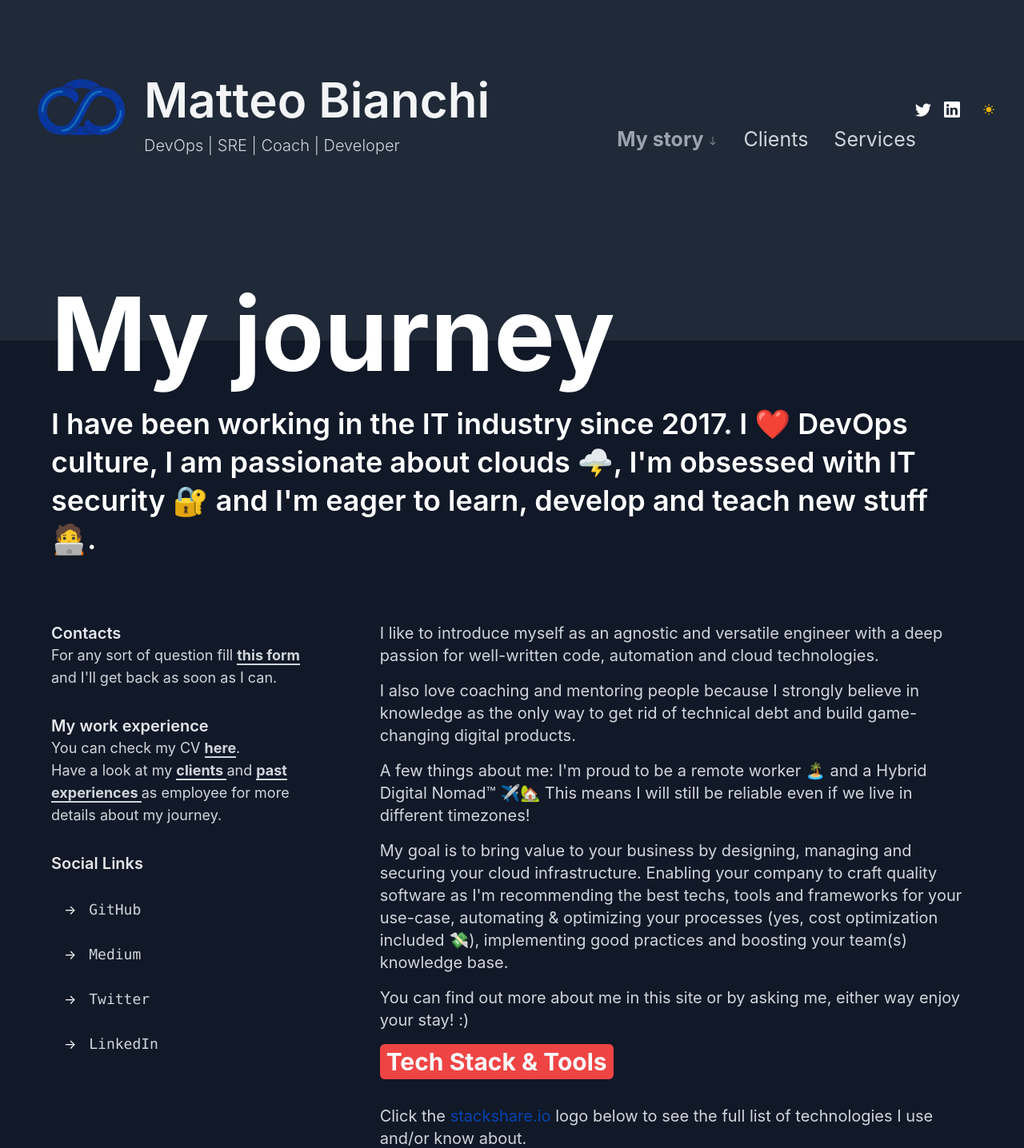
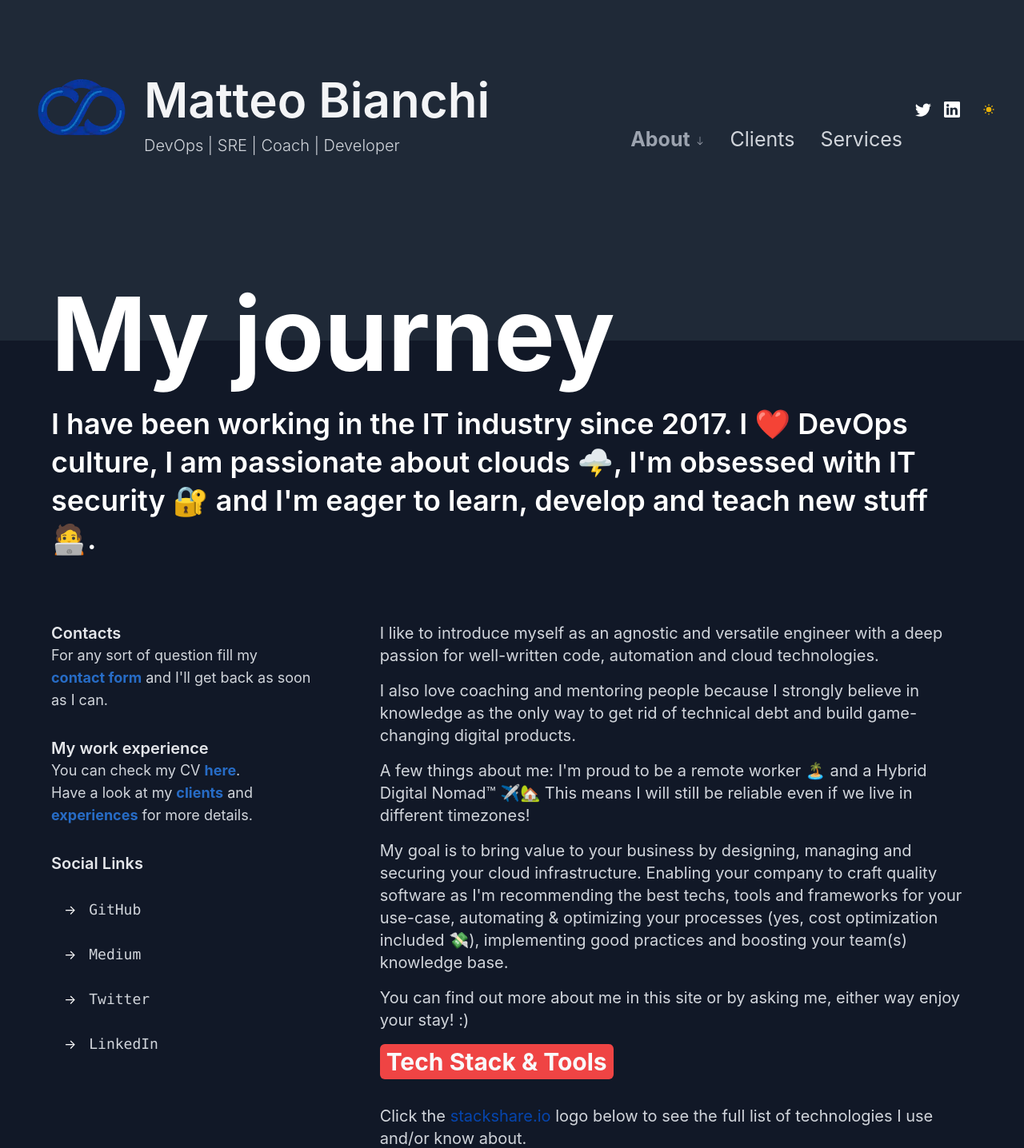
Before and after one commit to mbianchidev/mb-consulting.dev, a Next.js app: page /about in a window 1280 px wide. Shown: the top 1436 px of the page at 80% size. Built offline with nearby package versions, Linux system fonts and the light colour scheme.

Commit message:
Edited about, improved services pages, improved wip page, finished 404 and 500 error pages, minimal edit on privacy policy

```diff
--- a/components/AboutMe.js
+++ b/components/AboutMe.js
@@ -4,6 +4,10 @@ import Image from 'next/image';
 import stackshareLogo from "../public/images/stackshare.webp";
 
 export default function AboutMe() {
+  const linkTextStyle = "text-gray-800 font-bold dark:text-gray-300 hover-underline-animation";
+  const socialTextStyle = "text-lg text-gray-500 font-mono relative overflow-hidden dark:text-gray-300"
+  const underlineTransition = "absolute h-0.5 w-full bg-gray-400 bottom-0 transform -translate-x-24 group-hover:translate-x-0 transition duration-300"
+
   return (
     <section className="bg-white dark:bg-gray-800">
       <div className="max-w-6xl mx-auto h-48 bg-white dark:bg-gray-800">
@@ -30,12 +34,13 @@ export default function AboutMe() {
                 Contacts
               </h1>
               <span className="text-lg text-gray-500 mt-4 dark:text-gray-300">
-                For any sort of question fill {" "}
+                For any sort of question fill my {" "}
                 <a
                   href="/contacts"
-                  className="text-gray-800 border-b-2 border-gray-800 dark:border-gray-300 font-bold dark:text-gray-300"
+                  className={linkTextStyle}
+                  style={{color : "#276CC6"}}
                 >
-                  this form
+                  contact form
                 </a>{" "}
                 and I'll get back as soon as I can.
               </span>
@@ -49,7 +54,8 @@ export default function AboutMe() {
                 <a
                   href={userData.resumeUrl}
                   target="_blank" rel="noopener noreferrer"
-                  className="text-gray-800 border-b-2 border-gray-800 dark:border-gray-300 font-bold dark:text-gray-300"
+                  className={linkTextStyle}
+                  style={{color : "#276CC6"}}
                 >
                   here
                 </a>.
@@ -57,13 +63,15 @@ export default function AboutMe() {
                   Have a look at my {" "}
                   <a
                     href="/clients" rel="noopener noreferrer"
-                    className="text-gray-800 border-b-2 border-gray-800 dark:border-gray-300 font-bold dark:text-gray-300"
+                    className={linkTextStyle}
+                    style={{color : "#276CC6"}}
                   > clients </a>{" "} and {" "}
                   <a
                     href="/experience" rel="noopener noreferrer"
-                    className="text-gray-800 border-b-2 border-gray-800 dark:border-gray-300 font-bold dark:text-gray-300"
-                  > past experiences </a>{" "}
-                  as employee for more details about my journey.
+                    className={linkTextStyle}
+                    style={{color : "#276CC6"}}
+                  > experiences </a>{" "}
+                  for more details.
                 </p>
               </span>
             </div>
@@ -80,8 +88,8 @@ export default function AboutMe() {
                   className="flex flex-row items-center space-x-4 group"
                 >
                   <div className="my-4">&rarr;</div>
-                  <span className="text-lg text-gray-500 font-mono relative overflow-hidden dark:text-gray-300">
-                    <div className="absolute h-0.5 w-full bg-gray-400 bottom-0 transform -translate-x-24 group-hover:translate-x-0 transition duration-300" suppressHydrationWarning={true}></div>
+                  <span className={socialTextStyle}>
+                    <div className={underlineTransition} suppressHydrationWarning={true}></div>
                     GitHub
                   </span>
                 </a>
@@ -93,8 +101,8 @@ export default function AboutMe() {
                   className="flex flex-row items-center space-x-4 group"
                 >
                   <div className="my-4">&rarr;</div>
-                  <span className="text-lg text-gray-500 font-mono relative overflow-hidden dark:text-gray-300">
-                    <div className="absolute h-0.5 w-full bg-gray-400 bottom-0 transform -translate-x-24 group-hover:translate-x-0 transition duration-300" suppressHydrationWarning={true}></div>
+                  <span className={socialTextStyle}>
+                    <div className={underlineTransition} suppressHydrationWarning={true}></div>
                     Medium
                   </span>
                 </a>
@@ -106,8 +114,8 @@ export default function AboutMe() {
                   className="flex flex-row items-center space-x-4 group"
                 >
                   <div className="my-4">&rarr;</div>
-                  <span className="text-lg text-gray-500 font-mono relative overflow-hidden dark:text-gray-300">
-                    <div className="absolute h-0.5 w-full bg-gray-400 bottom-0 transform -translate-x-24 group-hover:translate-x-0 transition duration-300" suppressHydrationWarning={true}></div>
+                  <span className={socialTextStyle}>
+                    <div className={underlineTransition} suppressHydrationWarning={true}></div>
                     Twitter
                   </span>
                 </a>
@@ -119,8 +127,8 @@ export default function AboutMe() {
                   className="flex flex-row items-center space-x-4 group"
                 >
                   <div className="my-4">&rarr;</div>
-                  <span className="text-lg text-gray-500 font-mono relative overflow-hidden dark:text-gray-300">
-                    <div className="absolute h-0.5 w-full bg-gray-400 bottom-0 transform -translate-x-24 group-hover:translate-x-0 transition duration-300" suppressHydrationWarning={true}></div>
+                  <span className={socialTextStyle}>
+                    <div className={underlineTransition} suppressHydrationWarning={true}></div>
                     LinkedIn
                   </span>
                 </a>
--- a/components/Navbar.js
+++ b/components/Navbar.js
@@ -63,7 +63,7 @@ export default function Navbar() {
               }`}
               style={{fontSize: navbarFontSize}}
             >
-              My story{" "}
+              About{" "}
               {router.asPath === aboutPath && (
                 <svg
                   xmlns="http://www.w3.org/2000/svg"
@@ -338,7 +338,7 @@ export default function Navbar() {
       <div className="space-x-8 block md:hidden mt-4">
         <Link href={aboutPath}>
           <a className={mobileTextStyle}>
-            My story
+            About
           </a>
         </Link>
         <Link href={clientsPath}>
--- a/components/PrivacyPolicy.js
+++ b/components/PrivacyPolicy.js
@@ -282,12 +282,11 @@ export default function PrivacyPolicy() {
       I don't use remarketing services to advertise on third party websites to you after you visited this Service.<br></br>
 
       <br></br>
-      <h3 className="font-light text-xl">Google Ads (AdWords)</h3>
+      <h3 className="font-light text-xl">Google Ads and Analytics</h3>
       <br></br>
       I don't use Google Ads or any ads on this Service.<br></br>
 
-      Google Ads (AdWords) is a service provided by Google Inc.<br></br>
-      You can opt-out of Google Analytics for Display Advertising and customize the Google Display Network ads by visiting the Google Ads Settings page: <u><a target="_blank" rel="noopener noreferrer" href="http://www.google.com/settings/ads">http://www.google.com/settings/ads</a></u><br></br>
+      However, you can opt-out of Google Analytics for Display Advertising and customize the Google Display Network ads by visiting the Google Ads Settings page: <u><a target="_blank" rel="noopener noreferrer" href="http://www.google.com/settings/ads">http://www.google.com/settings/ads</a></u><br></br>
       Google also recommends installing the Google Analytics Opt-out Browser Add-on – <u><a target="_blank" rel="noopener noreferrer" href="https://tools.google.com/dlpage/gaoptout">https://tools.google.com/dlpage/gaoptout"</a></u> – for your web browser.<br></br>
       Google Analytics Opt-out Browser Add-on provides visitors with the ability to prevent their data from being collected and used by Google Analytics.<br></br>
       For more information on the privacy practices of Google, please visit the Google Privacy Terms web page: <u><a target="_blank" rel="noopener noreferrer" href="https://policies.google.com/privacy?hl=en">https://policies.google.com/privacy?hl=en</a></u><br></br>
--- a/components/Service.js
+++ b/components/Service.js
@@ -58,7 +58,7 @@ export default function Service() {
             style={{ lineHeight: "3rem" }}
           >
             Work in progress! <br></br><br></br><br></br>
-            <a href="/contacts"> <u>Contact me</u></a> if you want to know more about this service.
+            <a href="/contacts" className="hover-underline-animation" style={{color : "#0A369D"}}> Contact me </a> if you want to know more about this service.
           </span>
         </div>
       </div>
--- a/components/Services.js
+++ b/components/Services.js
@@ -27,7 +27,7 @@ export default function Services() {
             style={{ lineHeight: "3rem" }}
           >
             Work in progress! <br></br><br></br><br></br>
-            <a href="/contacts"> <u>Contact me</u></a> if you want to know more about my available services.
+            <a href="/contacts" className="hover-underline-animation" style={{color : "#0A369D"}}> Contact me </a> if you want to know more about my available services.
           </span>
         </div>
       </div>
--- a/pages/404.js
+++ b/pages/404.js
@@ -1,3 +1,25 @@
+import React from "react";
+import Image from 'next/image';
+
 export default function Custom404() {
-    return <h1>404 - Page Not Found</h1>
+    return (
+        <section className="bg-white dark:bg-gray-800">
+        <div className="max-w-6xl mx-auto h-48 bg-white dark:bg-gray-800">
+          <h1 className=" text-5xl md:text-9xl font-bold py-20 text-center md:text-left">
+            Error 404
+          </h1>
+        </div>
+          <div className="bg-[#F1F1F1] -mt-10 dark:bg-gray-900">
+            <div className="text-container max-w-6xl mx-auto pt-20">
+              <span
+                className="leading-loose text-2xl md:text-4xl font-semibold"
+                style={{ lineHeight: "3rem" }}
+              >
+                If you ended up here you are looking for a non-existent page, sorry! <br></br><br></br><br></br>
+                <Image src="/images/gifs/hello-it.gif" alt="'Hello IT, have you tried turning in on and off again?' GIF from the IT Crowd series" width="480" height="270" />
+              </span>
+            </div>
+          </div>
+        </section>
+      );
 }
```
Also changed, not shown: components/WorkInProgress.js (+17 -5 lines), pages/500.js (+23 -1 lines).
